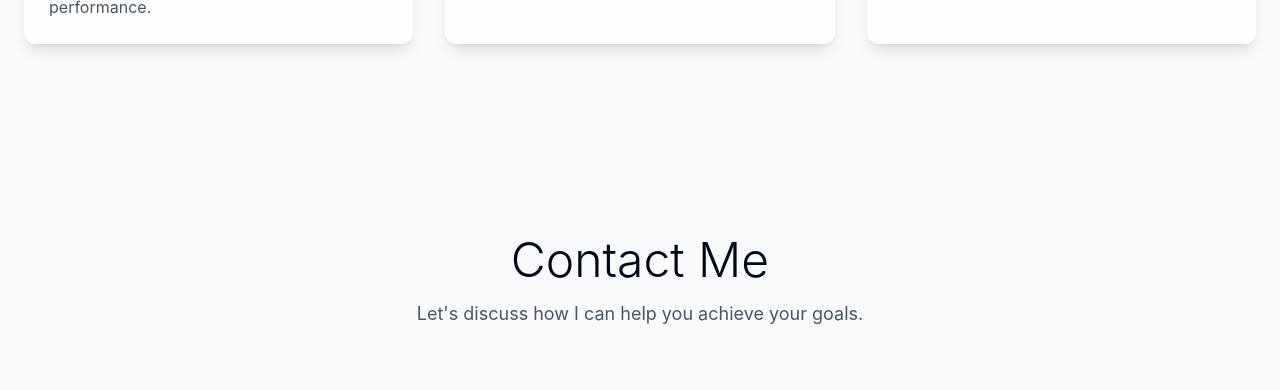
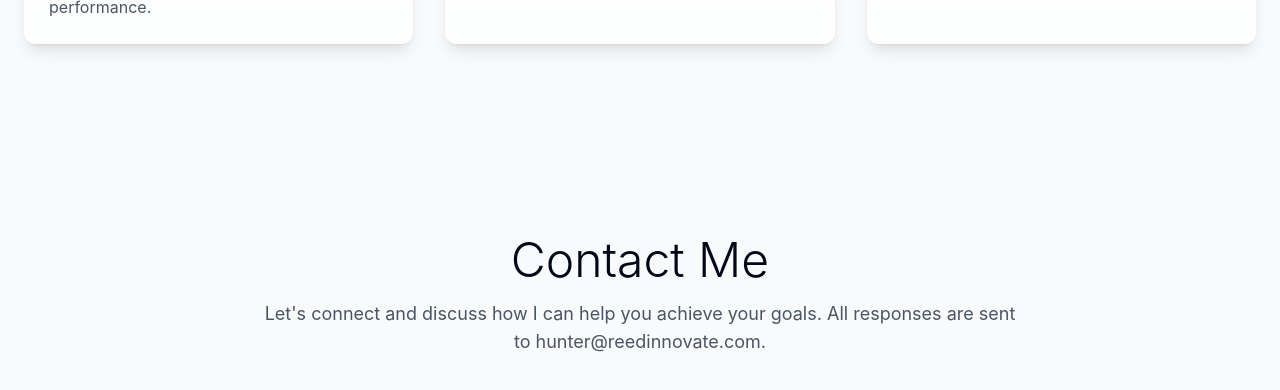
Before and after one commit to ReedInnovate/reedinnovatellc-mainsite, a React (Vite) app: page / in a window 1280 px wide. Shown: the part 3266-3656 px from the top of the page. Built offline with nearby package versions, Linux system fonts and the light colour scheme; a web font is replaced by a local one.

Commit message:
Update contact section description
Updates the contact section description to include email information.

```diff
--- a/src/components/sections/ContactSection.tsx
+++ b/src/components/sections/ContactSection.tsx
@@ -8,7 +8,7 @@ const ContactSection = () => {
         <div className="max-w-3xl mx-auto text-center mb-16">
           <h2 className="section-title">Contact Me</h2>
           <p className="section-description mx-auto">
-            Let's discuss how I can help you achieve your goals.
+            Let's connect and discuss how I can help you achieve your goals. All responses are sent to hunter@reedinnovate.com.
           </p>
         </div>
 
```
